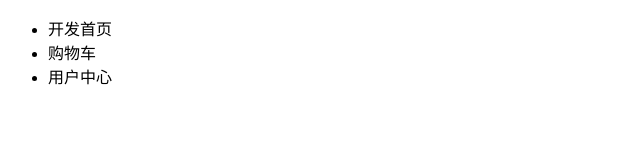
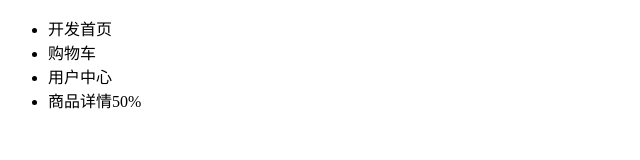
Before and after one commit to alan-Lee330/gittest, a plain HTML site: page index.html in a window 1280 px wide. Shown: the whole page, without its empty margins (0-640 px from the left). Drawn offline with Linux system fonts and the light colour scheme.

Commit message:
商品详情开发50%

```diff
--- a/index.html
+++ b/index.html
@@ -10,6 +10,7 @@
     <li>开发首页</li>
     <li>购物车</li>
     <li>用户中心</li>
+    <li>商品详情50%</li>
 </ul>
 </body>
 </html>
```
